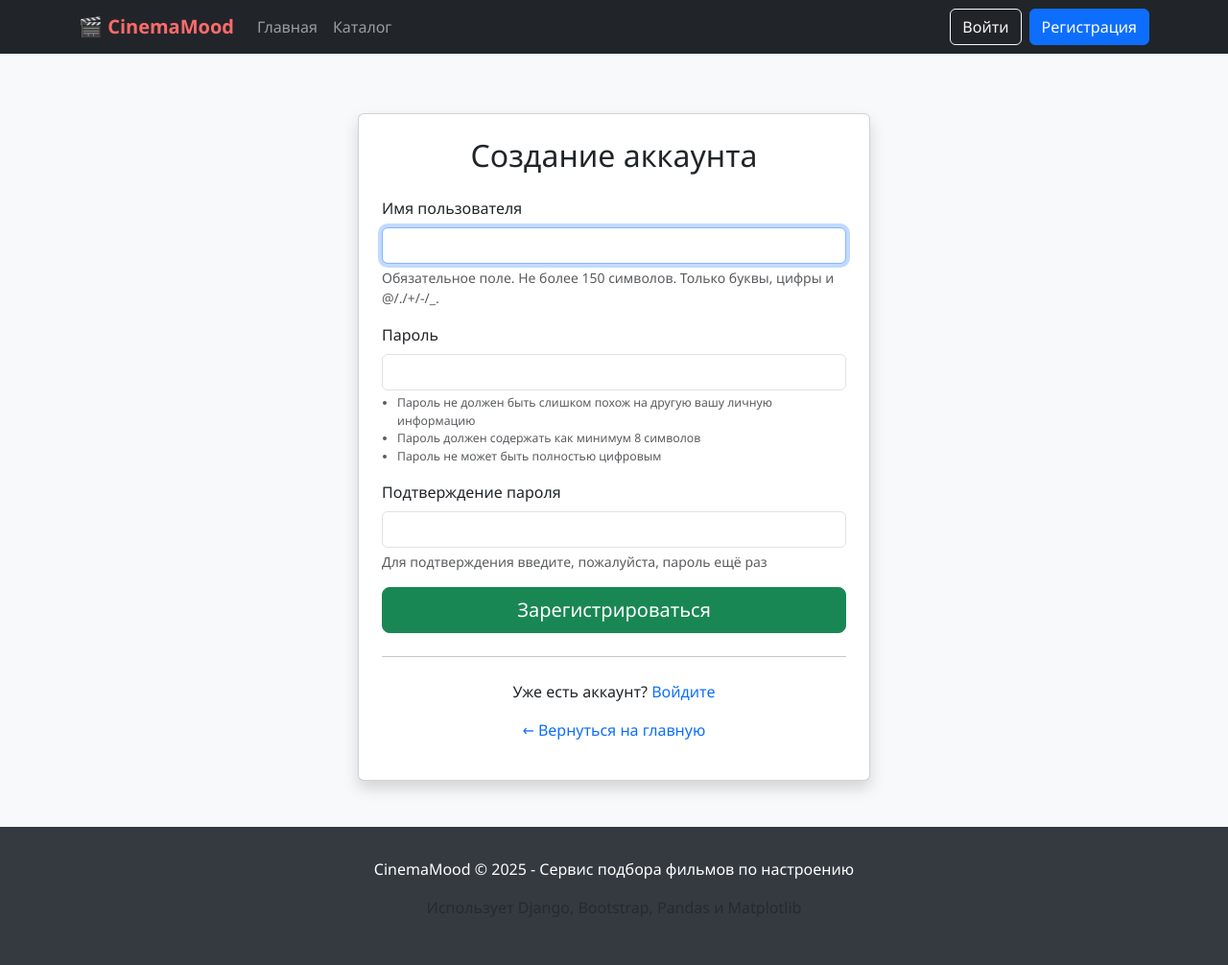
After one commit to eliza-azile/CinemaMood, a Django app: page /register/ in a window 1280 px wide. The commit adds this page. Shown: the whole page at 96% size. Run offline with Django 4.2, Linux system fonts and the light colour scheme.

Commit message:
Implement user authentication system with registration, login, and selection history tracking

```diff
--- a/config/settings.py
+++ b/config/settings.py
@@ -69,6 +69,10 @@ TIME_ZONE = 'Europe/Moscow'
 USE_I18N = True
 USE_TZ = True
 
+LOGIN_URL = '/login/'
+LOGIN_REDIRECT_URL = '/'
+LOGOUT_REDIRECT_URL = '/'
+
 STATIC_URL = 'static/'
 STATIC_ROOT = os.path.join(BASE_DIR, 'staticfiles')
 STATICFILES_DIRS = [os.path.join(BASE_DIR, 'static')]
--- a/movies/urls.py
+++ b/movies/urls.py
@@ -1,4 +1,5 @@
 from django.urls import path
+from django.contrib.auth import views as auth_views
 from . import views
 
 
@@ -8,5 +9,14 @@ urlpatterns = [
     path('selection-results/', views.selection_results, name='selection_results'),
     path('movie/<int:movie_id>/', views.movie_detail, name='movie_detail'),
     path('history/', views.history, name='history'),
+    path('login/', auth_views.LoginView.as_view(
+        template_name='login.html',
+        redirect_authenticated_user=True
+    ), name='login'),
 
+    path('logout/', auth_views.LogoutView.as_view(
+        next_page='home'
+    ), name='logout'),
+
+    path('register/', views.register, name='register'),
 ]
--- a/movies/views.py
+++ b/movies/views.py
@@ -1,7 +1,28 @@
 from django.shortcuts import render, redirect, get_object_or_404
 from django.contrib.auth.decorators import login_required
+from django.contrib.auth.forms import UserCreationForm
+from django.contrib.auth import login
+from django.contrib import messages
 from .models import Movie, Genre, UserSelection
 import random
+
+
+def register(request):
+    """Регистрация нового пользователя"""
+    if request.user.is_authenticated:
+        return redirect('home')
+
+    if request.method == 'POST':
+        form = UserCreationForm(request.POST)
+        if form.is_valid():
+            user = form.save()
+            login(request, user)  # Автоматически входим после регистрации
+            messages.success(request, 'Регистрация прошла успешно!')
+            return redirect('home')
+    else:
+        form = UserCreationForm()
+
+    return render(request, 'register.html', {'form': form})
 
 def home(request):
     """Главная страница с формой подбора"""
@@ -31,15 +52,14 @@ def home(request):
                 else:
                     # Маппинг настроений на английские жанры
                     mood_to_genres = {
-                        'Боевик': ['action', 'adventure', 'боевик'],
-                        'Комедия': ['comedy', 'комедия'],
-                        'Драма': ['drama', 'romance', 'драма', 'мелодрама'],
-                        'Фантастика': ['sci-fi', 'fantasy', 'фантастика', 'фэнтези'],
-                        'Триллер': ['thriller', 'horror', 'триллер', 'ужасы'],
-                        'Анимация': ['animation', 'cartoon', 'family', 'анимация'],
-                        'Криминал': ['crime', 'detective', 'mystery', 'криминал'],
+                        'Боевик': ['action', 'adventure'],
+                        'Комедия': ['comedy'],
+                        'Драма': ['drama'],
+                        'Фантастика': ['sci-fi', 'fantasy'],
+                        'Триллер': ['thriller', 'horror'],
+                        'Анимация': ['animation'],
+                        'Криминал': ['crime'],
                     }
-
                     # Находим жанры для выбранного настроения
                     genre_names = mood_to_genres.get(selected_mood, [])
 
@@ -64,9 +84,9 @@ def home(request):
                                 {
                                     'id': m.id,
                                     'title': m.title,
-                                    'poster_url': m.poster_url,
+                                    'poster_url': m.poster_url or '',  # Пустая строка вместо None
                                     'release_year': m.release_year,
-                                    'rating': m.rating,
+                                    'rating': float(m.rating) if m.rating else 0.0,  # Гарантируем float
                                     'duration': m.duration,
                                     'duration_hours': m.duration_hours
                                 }
@@ -74,6 +94,15 @@ def home(request):
                             ]
                             request.session['selected_mood'] = selected_mood
                             request.session['available_time'] = available_time
+
+                            # Сохраняем в историю для авторизованных пользователей
+                            if request.user.is_authenticated:
+                                selection = UserSelection.objects.create(
+                                    user=request.user,
+                                    selected_mood=selected_mood,
+                                    available_time=available_time
+                                )
+                                selection.matched_movies.set(matched_movies)
 
                             return redirect('selection_results')
                         else:
--- a/templates/base.html
+++ b/templates/base.html
@@ -53,22 +53,62 @@
 </head>
 
 <body>
-    <!-- Навигация -->
-    <nav class="navbar navbar-expand-lg navbar-dark bg-dark fixed-top">
+    <nav class="navbar navbar-expand-lg navbar-dark bg-dark fixed-top mb-4">
         <div class="container">
-            <a class="navbar-brand" href="{% url 'home' %}">
-                <i class="bi bi-camera-reels"></i> CinemaMood
-            </a>
+            <a class="navbar-brand" href="{% url 'home' %}">🎬 CinemaMood</a>
 
-            <div class="navbar-nav ms-auto">
-                <a class="nav-link" href="{% url 'home' %}">Главная</a>
-                <a class="nav-link" href="{% url 'catalog' %}">Каталог</a>
-                {% if user.is_authenticated %}
-                <a class="nav-link" href="{% url 'history' %}">История</a>
-                <a class="nav-link" href="/admin/">{{ user.username }}</a>
-                {% else %}
-                <a class="nav-link" href="/admin/">Войти</a>
-                {% endif %}
+            <button class="navbar-toggler" type="button" data-bs-toggle="collapse" data-bs-target="#navbarNav">
+                <span class="navbar-toggler-icon"></span>
+            </button>
+
+            <div class="collapse navbar-collapse" id="navbarNav">
+                <ul class="navbar-nav me-auto">
+                    <li class="nav-item">
+                        <a class="nav-link" href="{% url 'home' %}">Главная</a>
+                    </li>
+                    <li class="nav-item">
+                        <a class="nav-link" href="{% url 'catalog' %}">Каталог</a>
+                    </li>
+                    {% if user.is_authenticated %}
+                    <li class="nav-item">
+                        <a class="nav-link" href="{% url 'history' %}">Моя история</a>
+                    </li>
+                    {% endif %}
+                </ul>
+
+                <ul class="navbar-nav">
+                    {% if user.is_authenticated %}
+                    <li class="nav-item dropdown">
+                        <a class="nav-link dropdown-toggle" href="#" role="button" data-bs-toggle="dropdown">
+                            👤 {{ user.username }}
+                        </a>
+                        <ul class="dropdown-menu">
+                            <li><span class="dropdown-item-text small text-muted">
+                                    Вошли как {{ user.username }}
+                                </span></li>
+                            <li>
+                                <hr class="dropdown-divider">
+                            </li>
+                            <li>
+                                <a class="dropdown-item" href="{% url 'logout' %}">
+                                    <i class="bi bi-box-arrow-right"></i> Выйти
+                                </a>
+                            </li>
+                        </ul>
+                    </li>
+                    {% else %}
+                    <li class="nav-item">
+                        <a class="btn btn-outline-light me-2" href="{% url 'login' %}">
+                            Войти
+                        </a>
+                    </li>
+                    <li class="nav-item">
+                        <a class="btn btn-primary" href="{% url 'register' %}">
+                            Регистрация
+                        </a>
+                    </li>
+                    {% endif %}
+                </ul>
             </div>
         </div>
     </nav>
--- /dev/null
+++ b/templates/register.html
@@ -0,0 +1,83 @@
+{% extends 'base.html' %}
+
+{% block title %}Регистрация в CinemaMood{% endblock %}
+
+{% block content %}
+<div class="container mt-5">
+    <div class="row justify-content-center">
+        <div class="col-md-6">
+            <div class="card shadow">
+                <div class="card-body p-4">
+                    <h2 class="text-center mb-4">Создание аккаунта</h2>
+
+                    {% if form.errors %}
+                    <div class="alert alert-danger">
+                        {% for field, errors in form.errors.items %}
+                        {% for error in errors %}
+                        <p>{{ error }}</p>
+                        {% endfor %}
+                        {% endfor %}
+                    </div>
+                    {% endif %}
+
+                    <form method="post">
+                        {% csrf_token %}
+
+                        <div class="mb-3">
+                            <label for="id_username" class="form-label">Имя пользователя</label>
+                            <input type="text" name="username" class="form-control" id="id_username" required autofocus
+                                maxlength="150" autocapitalize="none" autocomplete="username">
+                            <div class="form-text">
+                                Обязательное поле. Не более 150 символов. Только буквы, цифры и @/./+/-/_.
+                            </div>
+                        </div>
+
+                        <div class="mb-3">
+                            <label for="id_password1" class="form-label">Пароль</label>
+                            <input type="password" name="password1" class="form-control" id="id_password1" required
+                                autocomplete="new-password">
+                            <div class="form-text">
+                                <ul class="small ps-3 mb-0">
+                                    <li>Пароль не должен быть слишком похож на другую вашу личную информацию</li>
+                                    <li>Пароль должен содержать как минимум 8 символов</li>
+                                    <li>Пароль не может быть полностью цифровым</li>
+                                </ul>
+                            </div>
+                        </div>
+
+                        <div class="mb-3">
+                            <label for="id_password2" class="form-label">Подтверждение пароля</label>
+                            <input type="password" name="password2" class="form-control" id="id_password2" required
+                                autocomplete="new-password">
+                            <div class="form-text">
+                                Для подтверждения введите, пожалуйста, пароль ещё раз
+                            </div>
+                        </div>
+
+                        <div class="d-grid">
+                            <button type="submit" class="btn btn-success btn-lg">
+                                Зарегистрироваться
+                            </button>
+                        </div>
+                    </form>
+
+                    <hr class="my-4">
+
+                    <div class="text-center">
+                        <p>Уже есть аккаунт?
+                            <a href="{% url 'login' %}" class="text-decoration-none">
+                                Войдите
+                            </a>
+                        </p>
+                        <p>
+                            <a href="{% url 'home' %}" class="text-decoration-none">
+                                ← Вернуться на главную
+                            </a>
+                        </p>
+                    </div>
+                </div>
+            </div>
+        </div>
+    </div>
+</div>
+{% endblock %}
```
Also changed, not shown: templates/login.html (added, +60 -0 lines).
